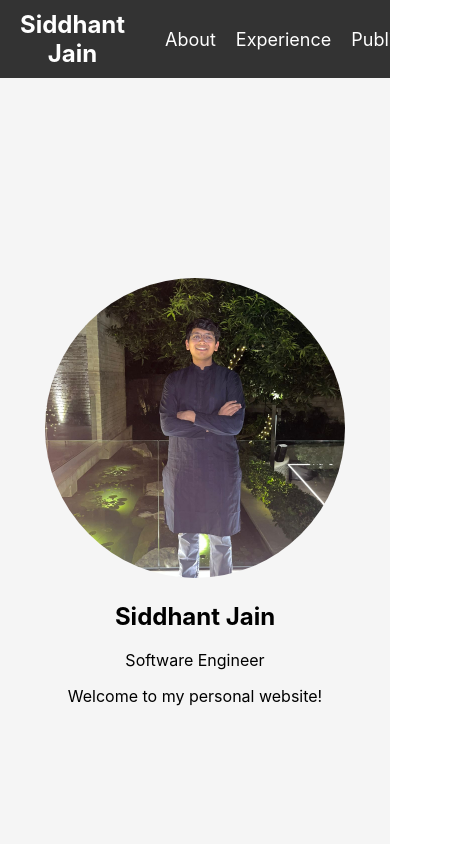
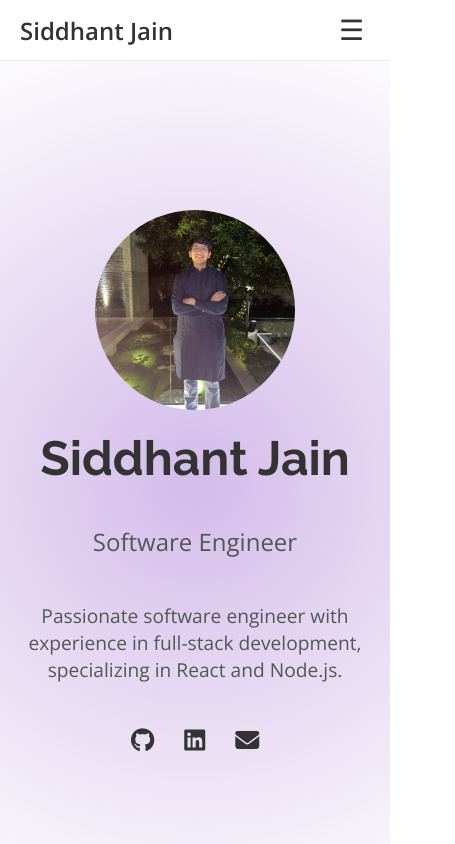
Before and after one commit to siddhant2001/sjain, a React (Create React App) app: page / in a window 390 px wide. Shown: the top 844 px of the page, 455 px wide, since content can reach past the window. Built offline with nearby package versions, Linux system fonts and the light colour scheme.

Commit message:
update nav and hero

```diff
--- a/package.json
+++ b/package.json
@@ -4,6 +4,7 @@
   "homepage": "https://sjain.pro",
   "private": true,
   "dependencies": {
+    "@fortawesome/fontawesome-free": "^6.6.0",
     "@testing-library/jest-dom": "^5.17.0",
     "@testing-library/react": "^13.4.0",
     "@testing-library/user-event": "^13.5.0",
--- a/src/App.js
+++ b/src/App.js
@@ -4,6 +4,7 @@ import Navbar from './components/Navbar';
 import About from './components/About';
 import Experience from './components/Experience';
 import Publications from './components/Publications';
+import '@fortawesome/fontawesome-free/css/all.min.css';
 
 function App() {
   return (
--- a/src/components/About.css
+++ b/src/components/About.css
@@ -1,15 +1,46 @@
+/* Import fonts */
+@import url('https://fonts.googleapis.com/css2?family=Montserrat:wght@700&family=Pacifico&family=Open+Sans:wght@400;600&display=swap');
+@import url('https://fonts.googleapis.com/css2?family=Raleway:wght@300;700&display=swap');
+
+/* Global styles */
+body {
+  margin: 0;
+  font-family: 'Open Sans', sans-serif;
+}
+
+html {
+  /* Set default values for CSS variables */
+  --mouse-x: 50%;
+  --mouse-y: 50%;
+  scroll-behavior: smooth;
+}
+
+/* About section */
 .about {
   display: flex;
   align-items: center;
   justify-content: center;
   height: 100vh;
-    background-color: #f5f5f5;
+  background: radial-gradient(
+    circle at var(--mouse-x, 50%) var(--mouse-y, 50%),
+    rgba(171, 122, 216, 0.5),
+    rgba(171, 122, 216, 0.01)
+  ),
+  #fdfdfd;
+  background-repeat: no-repeat;
+  transition: background 1s ease;
 }
 
+/* About content */
 .about-content {
   text-align: center;
+  display: flex;
+  flex-direction: column;
+  align-items: center;
+  perspective: 100px;
 }
 
+/* Profile photo */
 .profile-photo {
   width: 300px;
   height: 300px;
@@ -17,4 +48,64 @@
   object-fit: cover;
   object-position: center;
   overflow: hidden;
+  transition: transform 0.3s ease;
+  transform-style: preserve-3d;
 }
+
+/* Parallax effect is applied inline via style attribute in React */
+
+/* Hover effect on profile photo */
+.profile-photo:hover {
+  transform: rotateY(90deg) rotateX(5deg);
+}
+
+.name {
+  font-family: 'Raleway', sans-serif;
+  font-size: 3em;
+  font-weight: 700;
+  color: #333;
+  margin: 2000;
+}
+
+/* Title */
+.title {
+  font-size: 1.5em;
+  color: #555;
+  margin-top: 20px;
+}
+
+/* Personal summary */
+.summary {
+  max-width: 600px;
+  margin: 20px auto;
+  font-size: 1.2em;
+  color: #555;
+}
+
+/* Social links */
+.social-links {
+  margin-top: 20px;
+}
+
+.social-links a {
+  color: #333;
+  margin: 0 15px;
+  font-size: 1.5em;
+  transition: color 0.3s ease;
+}
+
+.social-links a:hover {
+  color: #007bff;
+}
+
+/* Responsive adjustments */
+@media screen and (max-width: 600px) {
+  .name {
+    font-size: 2em;
+  }
+
+  .profile-photo {
+    width: 200px;
+    height: 200px;
+  }
+}
--- a/src/components/About.js
+++ b/src/components/About.js
@@ -1,14 +1,79 @@
-import React from 'react';
+import React, { useEffect, useState } from 'react';
 import './About.css';
 
 const About = () => {
+  const [offsetY, setOffsetY] = useState(0);
+  const [textOpacity, setTextOpacity] = useState(1); // Initialize opacity state
+
+  // Handle scroll for parallax effect
+  const handleScroll = () => {
+
+    const currentScrollY = window.pageYOffset;
+    setOffsetY(currentScrollY);
+
+    // Calculate opacity based on scroll position
+    const opacityValue = Math.max(1 - currentScrollY/700, 0); // Adjust divisor to control fade speed
+    setTextOpacity(opacityValue);
+  };
+
+  // Handle mouse movement for background gradient
+  const handleMouseMove = (e) => {
+    const { clientX, clientY } = e;
+    const scaledX = clientX; // Increased divisor for less sensitivity
+    const scaledY = clientY;
+
+    document.documentElement.style.setProperty('--mouse-x', scaledX + 'px');
+    document.documentElement.style.setProperty('--mouse-y', scaledY + 'px');
+  };
+
+  useEffect(() => {
+    window.addEventListener('scroll', handleScroll);
+    window.addEventListener('mousemove', handleMouseMove);
+
+    // Cleanup event listeners on unmount
+    return () => {
+      window.removeEventListener('scroll', handleScroll);
+      window.removeEventListener('mousemove', handleMouseMove);
+    };
+  }, []);
+
   return (
     <section className="about">
-      <div className="about-content">
-        <img src="profile.jpg" alt="Siddhant Jain" className="profile-photo" />
-        <h1>Siddhant Jain</h1>
-        <p>Software Engineer</p>
-        <p>Welcome to my personal website!</p>
+      <div className="about-content" style={{ 'opacity' : textOpacity }}>
+        <img
+          src="profile.jpg"
+          alt="Siddhant Jain"
+          className="profile-photo"
+          style={{ transform: `translateY(${offsetY * 0.2}px)` }}
+        />
+        <h1>
+          <span className="name">Siddhant Jain</span>
+        </h1>
+        <p className="title">Software Engineer</p>
+        <p className="summary">
+          Passionate software engineer with experience in full-stack development, specializing in React and Node.js.
+        </p>
+        <div className="social-links">
+          <a
+            href="https://github.com/siddhant2001"
+            target="_blank"
+            rel="noopener noreferrer"
+            aria-label="GitHub"
+          >
+            <i className="fab fa-github"></i>
+          </a>
+          <a
+            href="https://www.linkedin.com/in/siddhant-jain-2001/"
+            target="_blank"
+            rel="noopener noreferrer"
+            aria-label="LinkedIn"
+          >
+            <i className="fab fa-linkedin"></i>
+          </a>
+          <a href="mailto:siddhant.jain120@gmail.com" aria-label="Email">
+            <i className="fas fa-envelope"></i>
+          </a>
+        </div>
       </div>
     </section>
   );
--- a/src/components/Navbar.css
+++ b/src/components/Navbar.css
@@ -1,29 +1,107 @@
+/* Navbar.css */
+
+body {
+  margin: 0;
+  font-family: 'Open Sans', sans-serif;
+}
+
 .navbar {
+  transition: all 0.3s ease;
+  position: sticky;
+  top: 0;
+  background-color: #fff;
+  height: 60px;
   display: flex;
+  align-items: center;
   justify-content: space-between;
-    align-items: center;
-    padding: 10px 20px;
-    background-color: #333;
-    color: white;
+  padding: 0 20px;
+  z-index: 1000;
+  border-bottom: 1px solid #eaeaea;
+}
+
+.navbar.scrolled {
+  background-color: #fff;
+  box-shadow: 0 2px 4px rgba(0, 0, 0, 0.1);
+  height: 50px;
+  opacity: 0.9;
 }
 
 .nav-logo {
+  transition: all 0.3s ease;
   font-size: 24px;
-    font-weight: bold;
+  font-weight: 600;
+  color: #333;
+  text-decoration: none;
+}
+
+.navbar.scrolled .nav-logo {
+  font-size: 22px;
 }
 
 .nav-links {
-    list-style-type: none;
+  transition: all 0.3s ease;
   display: flex;
-    gap: 20px;
+  list-style: none;
 }
 
-  .nav-links li a {
+.nav-links li {
+  margin-left: 30px;
+  transition: color 0.3s ease;
+}
+
+.nav-links a {
+  transition: color 0.3s ease;
   text-decoration: none;
-    color: white;
+  color: #333;
   font-size: 18px;
 }
 
-  .nav-links li a:hover {
-    color: #bbb;
+.navbar.scrolled .nav-links a {
+  font-size: 16px;
 }
+
+.nav-links a:hover {
+  color: #007bff;
+}
+
+.mobile-menu-icon {
+  display: none;
+  background: none;
+  border: none;
+  font-size: 28px;
+  cursor: pointer;
+}
+
+.nav-links-mobile {
+  display: none;
+}
+
+@media screen and (max-width: 768px) {
+  .nav-links {
+    display: none;
+  }
+
+  .mobile-menu-icon {
+    display: block;
+    color: #333;
+  }
+
+  .nav-links-mobile {
+    display: flex;
+    flex-direction: column;
+    position: absolute;
+    top: 60px;
+    right: 0;
+    background-color: #fff;
+    width: 100%;
+    text-align: center;
+  }
+
+  .nav-links-mobile li {
+    margin: 15px 0;
+  }
+
+  .nav-links-mobile a {
+    font-size: 20px;
+  }
+}
--- a/src/components/Navbar.js
+++ b/src/components/Navbar.js
@@ -1,15 +1,44 @@
-import React from 'react';
+import React, { useState, useEffect } from 'react';
 import './Navbar.css';
 
 const Navbar = () => {
+  const [isMobile, setIsMobile] = useState(false);
+  const [scrolled, setScrolled] = useState(false);
+
+  useEffect(() => {
+    const handleScroll = () => {
+      const offset = window.scrollY;
+      if (offset > 50) {
+        setScrolled(true);
+      } else {
+        setScrolled(false);
+      }
+    };
+
+    window.addEventListener('scroll', handleScroll);
+
+    // Cleanup the event listener on component unmount
+    return () => {
+      window.removeEventListener('scroll', handleScroll);
+    };
+  }, []);
+
+
   return (
-    <nav className="navbar">
-      <div className="nav-logo">Siddhant Jain</div>
-      <ul className="nav-links">
-        <li><a href="#about">About</a></li>
-        <li><a href="#experience">Experience</a></li>
-        <li><a href="#publications">Publications</a></li>
+    <nav className={scrolled ? "navbar scrolled" : "navbar"}>
+      <a href="#" className="nav-logo">Siddhant Jain</a>
+      <ul className={isMobile ? "nav-links-mobile" : "nav-links"}>
+        <li><a href="#about" onClick={() => setIsMobile(false)}>About</a></li>
+        <li><a href="#experience" onClick={() => setIsMobile(false)}>Experience</a></li>
+        <li><a href="#publications" onClick={() => setIsMobile(false)}>Publications</a></li>
       </ul>
+      <button
+        className="mobile-menu-icon"
+        onClick={() => setIsMobile(!isMobile)}
+        aria-label="Toggle navigation"
+      >
+        {isMobile ? <>&#10005;</> : <>&#9776;</>}
+      </button>
     </nav>
   );
 };
```
Also changed, not shown: 1 other file (tests, documents, lock files or other folders). Lines whose indentation alone changed are shown as unchanged.
